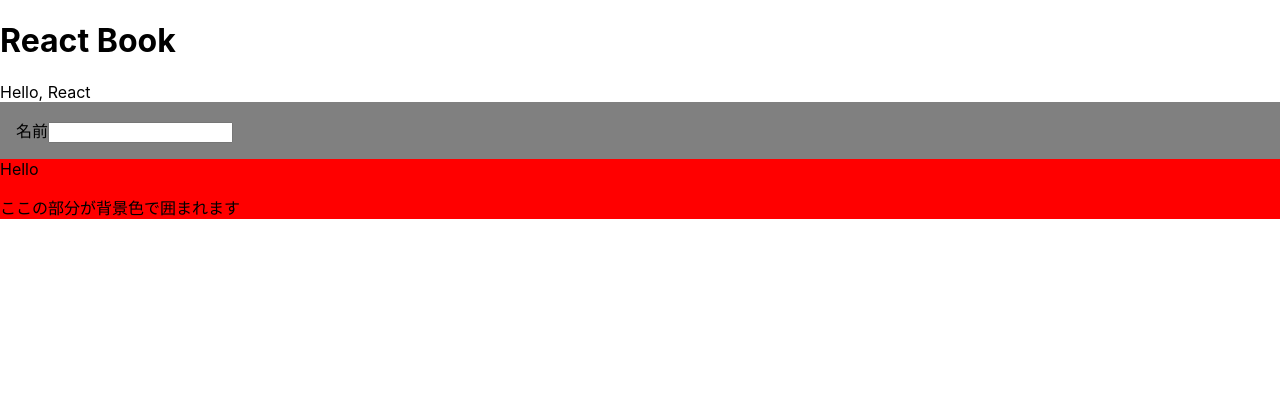
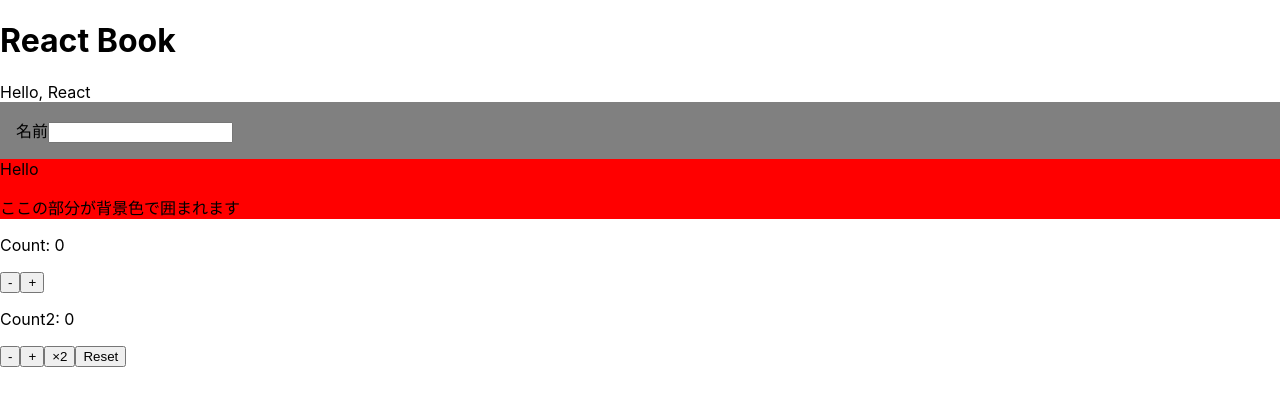
Before and after one commit to mnmKoka13/docker-react-practice, a React (Create React App) app in the folder app/react-sample/: page / in a window 1280 px wide. Shown: the top 406 px of the page. Built offline with nearby package versions, Linux system fonts and the light colour scheme.

Commit message:
React勉強 20240817

```diff
--- /dev/null
+++ b/app/react-sample/src/Counter.tsx
@@ -0,0 +1,22 @@
+import { useState } from "react";
+
+type CounterProps = {
+  initialValue: number
+}
+
+const Counter = (props: CounterProps) => {
+  const { initialValue } = props
+
+  // カウントを保持する１つの状態をuseStateで作成
+  const [count, setCount] = useState(initialValue)
+
+  return (
+    <div>
+      <p>Count: {count}</p>
+      <button onClick={() => setCount(count - 1)}>-</button>
+      <button onClick={() => setCount((prevCount) => prevCount + 1)}>+</button>
+    </div>
+  )
+}
+
+export default Counter
--- /dev/null
+++ b/app/react-sample/src/Counter2.tsx
@@ -0,0 +1,39 @@
+import { useReducer } from "react";
+
+type Action = 'DECREMENT' | 'INCREMENT' | 'DOUBLE' | 'RESET'
+
+const reducer = (currentCount: number, action: Action) => {
+  switch (action) {
+    case 'INCREMENT':
+      return currentCount + 1
+    case 'DECREMENT':
+      return currentCount - 1
+    case 'DOUBLE':
+      return currentCount * 2
+    case 'RESET':
+      return 0
+    default:
+      return currentCount
+  }
+}
+
+type CounterProps = {
+  initialValue: number
+}
+
+const Counter = (props: CounterProps) => {
+  const {initialValue} = props
+  const [count, dispatch] = useReducer(reducer, initialValue)
+
+  return (
+    <div>
+      <p>Count2: {count}</p>
+      <button onClick={() => dispatch('DECREMENT')}>-</button>
+      <button onClick={() => dispatch('INCREMENT')}>+</button>
+      <button onClick={() => dispatch('DOUBLE')}>×2</button>
+      <button onClick={() => dispatch('RESET')}>Reset</button>
+    </div>
+  )
+}
+
+export default Counter
--- a/app/react-sample/src/index.tsx
+++ b/app/react-sample/src/index.tsx
@@ -6,6 +6,8 @@
 import Name from './components/Name';
 import ContainerSample from './components/ContainerSample';
 import ContextSample from './components/ContextSample';
+import Counter from './Counter';
+import Counter2 from './Counter2';
 import reportWebVitals from './reportWebVitals';
 
 const root = ReactDOM.createRoot(
@@ -17,6 +19,8 @@
     <Hello />
     <Name />
     <ContainerSample />
+    <Counter initialValue={0}/>
+    <Counter2 initialValue={0}/>
   </React.StrictMode>
 );
 
```
